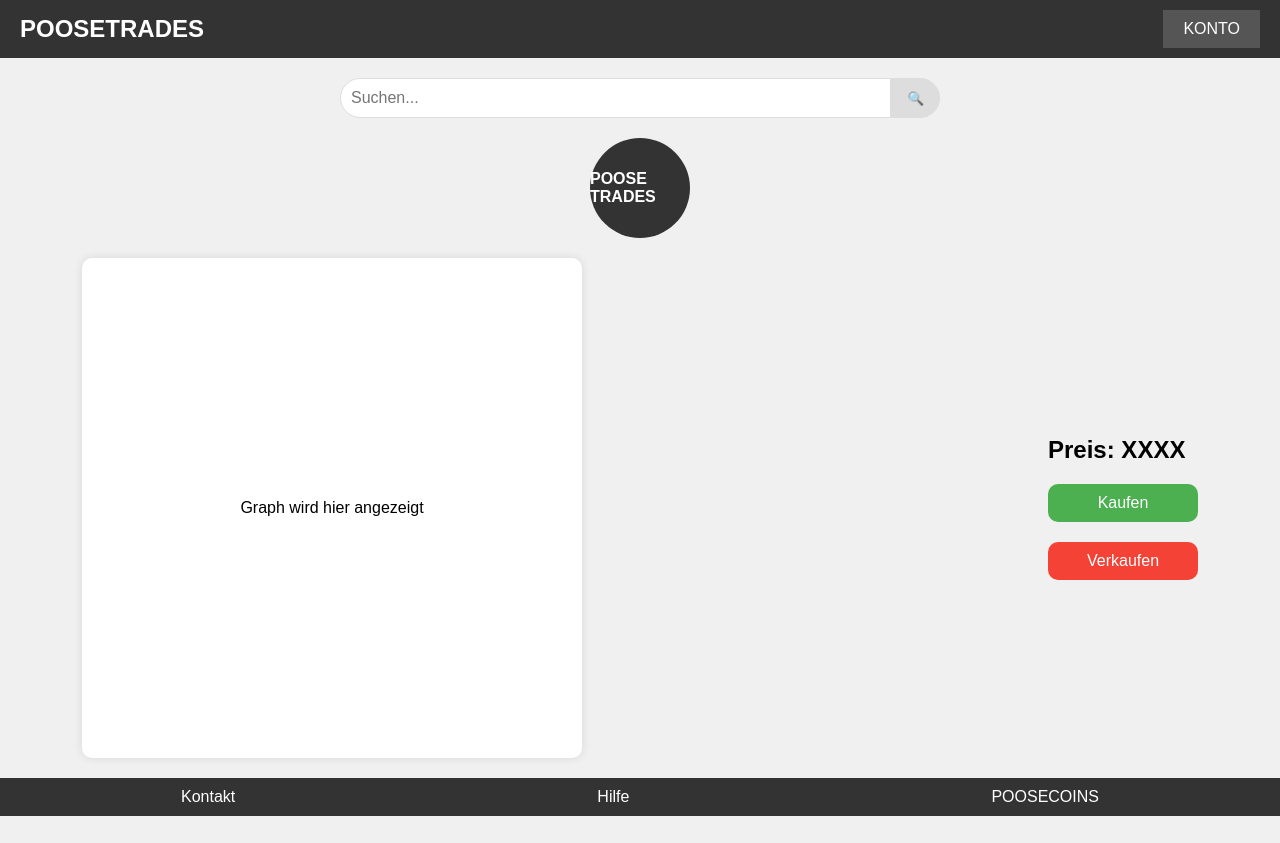
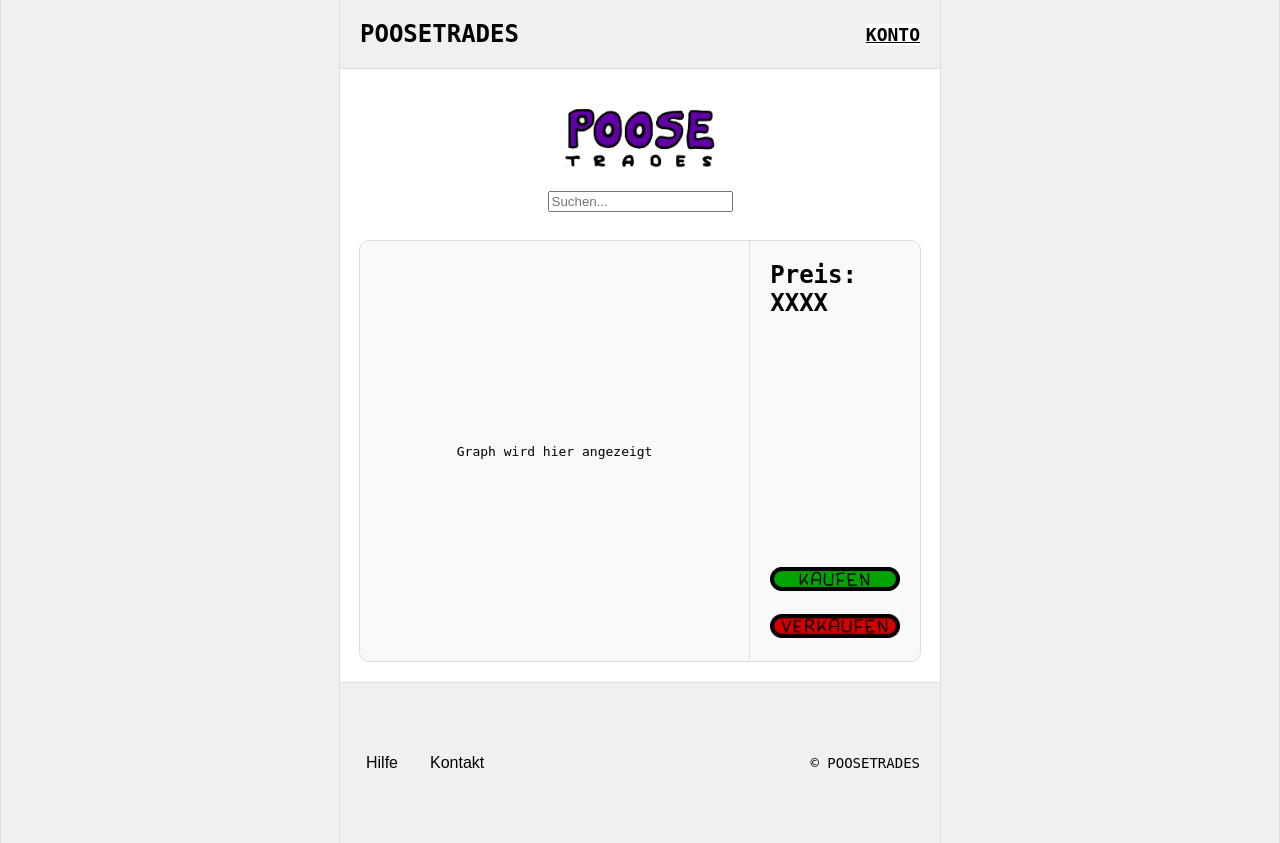
Before and after one commit to jngsa/RESTful-Webservice-Vegetable-Trading-Platform, a Python web app: template templates/index.html in a window 1280 px wide. Run offline with Jinja, Linux system fonts and the light colour scheme; the template is opened without the code that fills it, so the values that code supplies are empty.

Commit message:
grundlegends desing der html fertig

```diff
--- a/templates/index.html
+++ b/templates/index.html
@@ -4,55 +4,54 @@
     <meta charset="UTF-8">
     <meta name="viewport" content="width=device-width, initial-scale=1.0">
     <title>POOSETRADES</title>
-
-    <link rel="stylesheet" href="/static/css/styles.css">
-    <script src="/static/js/script.js" defer></script>
-
+    <link rel="stylesheet" href="styles.css">
+    <script src="script.js" defer></script>
 </head>
 <body>
-    <!-- Header-Bereich mit Logo und Konto-Button -->
+    <div class="outer-container">
+        <div class="left-border"></div>
+        <div class="container">
             <header>
                 <div class="logo">POOSETRADES</div>
-        <button class="konto-button">KONTO</button>
+                <a href="konto.html" class="konto-button">KONTO</a>
             </header>
-    <!-- Hauptinhalt -->
+
             <main>
-        <!-- Suchleiste -->
-        <div class="search-container">
-            <input type="text" class="search-input" placeholder="Suchen...">
-            <button class="search-button">🔍</button>
+                <div class="logo-container">
+                    <img src="desings/logo.png" alt="POOSE TRADES" class="logo-image">
                 </div>
-
-        <!-- POOSETRADES-Logo -->
-        <div class="poosetrades-logo">POOSE TRADES</div>
-
-        <!-- Container für Graph und Informationen -->
-        <div class="content-container">
-            <!-- Graph-Container -->
+                <div class="such-container">
+                        <input type="text" class="such-input" placeholder="Suchen...">
+                </div>
+                <div class="content-wrapper">
                     <div class="graph-container">
-                <!-- Hier würde der tatsächliche Graph eingefügt werden -->
                         <p>Graph wird hier angezeigt</p>
                     </div>
-
-            <!-- Container für Preis und Aktionsbuttons -->
-            <div class="info-container">
-                <!-- Preisanzeige -->
+                    <div class="handel-container">
                         <div class="price">Preis: XXXX</div>
-
-                <!-- Aktionsbuttons -->
                         <div class="action-buttons">
-                    <button class="action-button buy-button">Kaufen</button>
-                    <button class="action-button sell-button">Verkaufen</button>
+                            <button class="action-button buy-button">
+                                <img src="desings/kaufen.png" alt="Kaufen">
+                            </button>
+                            <button class="action-button sell-button">
+                                <img src="desings/verkaufen.png" alt="Verkaufen">
+                            </button>
                         </div>
                     </div>
                 </div>
             </main>
 
-    <!-- Footer mit Links -->
             <footer class="footer">
-        <a href="#">Kontakt</a>
-        <a href="#">Hilfe</a>
-        <a href="#">POOSECOINS</a>
+                <div class="footer-links">
+                    <button class="footer-button">Hilfe</button>
+                    <button class="footer-button">Kontakt</button>
+                </div>
+                <div class="copyright">
+                    &copy; POOSETRADES
+                </div>
             </footer>
+        </div>
+        <div class="right-border"></div>
+    </div>
 </body>
 </html>
--- /dev/null
+++ b/templates/styles.css
@@ -0,0 +1,174 @@
+body, html {
+    margin: 0;
+    padding: 0;
+    height: 100%;
+    font-family: monospace;
+    overflow-x: hidden;
+}
+
+.outer-container {
+    display: flex;
+    min-height: 100vh;
+    min-width: 1000px;
+}
+
+.left-border, .right-border {
+    flex-grow: 1;
+    background-color: #f0f0f0;
+    border-left: 1px solid #ddd;
+    border-right: 1px solid #ddd;
+}
+
+.container {
+    flex: 0 0 600px;
+    display: flex;
+    flex-direction: column;
+    background-color: #ffffff;
+}
+
+header {
+    display: flex;
+    justify-content: space-between;
+    align-items: center;
+    padding: 20px;
+    background-color: #f0f0f0;
+    border-bottom: 1px solid #ddd;
+}
+
+.logo {
+    font-weight: bold;
+    font-size: 24px;
+}
+
+.konto-button {
+    background-color: #ffffff;
+    border: none;
+    color: #000;
+    font-weight: bold;
+    font-size: 18px;
+    cursor: pointer;
+}
+
+main {
+    flex-grow: 1;
+    display: flex;
+    flex-direction: column;
+    justify-content: flex-start;
+    align-items: center;
+    padding: 20px;
+    padding-top: 40px; /* Erhöht den oberen Abstand */
+}
+
+.logo-container {
+    margin-bottom: 20px;
+}
+
+.logo-image {
+    width: 150px;
+    height: auto;
+}
+
+.content-wrapper {
+    display: flex;
+    width: 100%;
+    aspect-ratio: 4 / 3;
+    background-color: #f9f9f9;
+    border: 1px solid #ddd;
+    border-radius: 10px;
+}
+
+.such-container {
+    display: flex;
+    align-items: center;
+    margin-bottom: 5%;
+}
+
+.graph-container {
+    flex: 3;
+    aspect-ratio: 1 / 1;
+    display: flex;
+    justify-content: center;
+    align-items: center;
+    border-right: 1px solid #ddd;
+}
+
+.handel-container {
+    flex: 1;
+    padding: 20px;
+    display: flex;
+    flex-direction: column;
+    justify-content: space-between;
+}
+
+.price {
+    font-size: 24px;
+    font-weight: bold;
+    margin-bottom: 20px;
+}
+
+.action-buttons {
+    display: flex;
+    flex-direction: column;
+    gap: 20px;
+}
+
+.action-button {
+    background: none;
+    border: none;
+    cursor: pointer;
+    padding: 0;
+}
+
+.action-button img {
+    width: 100%;
+    max-width: 150px;
+    height: auto;
+}
+
+footer {
+    display: flex;
+    justify-content: space-between;
+    align-items: center;
+    padding: 30px 20px; /* Erhöhter vertikaler Abstand */
+    background-color: #f0f0f0;
+    border-top: 1px solid #ddd;
+    height: 100px; /* Erhöhte Fußzeilenhöhe */
+}
+
+.footer-links {
+    display: flex;
+    gap: 20px;
+}
+
+.footer-button {
+    background: none;
+    border: none;
+    cursor: pointer;
+    font-size: 16px;
+}
+
+.copyright {
+    font-size: 14px;
+}
+
+.konto-container {
+    text-align: center;
+    margin-top: 50px;
+}
+
+.login-form, .register-form {
+    display: flex;
+    flex-direction: column;
+    align-items: center;
+    margin-bottom: 20px;
+}
+
+.login-form input, .register-form input {
+    margin-bottom: 10px;
+    padding: 5px;
+    width: 200px;
+}
+
+.login-form button, .register-form button {
+    padding: 5px 10px;
+}
```
Also changed, not shown: templates/konto.html (added, +49 -0 lines), templates/desings/coin.png (added), templates/desings/kaufen.png (added), templates/desings/logo.png (added), templates/desings/lupe.png (added), templates/desings/suchen.png (added), templates/desings/verkaufen.png (added). Lines whose indentation alone changed are shown as unchanged.
